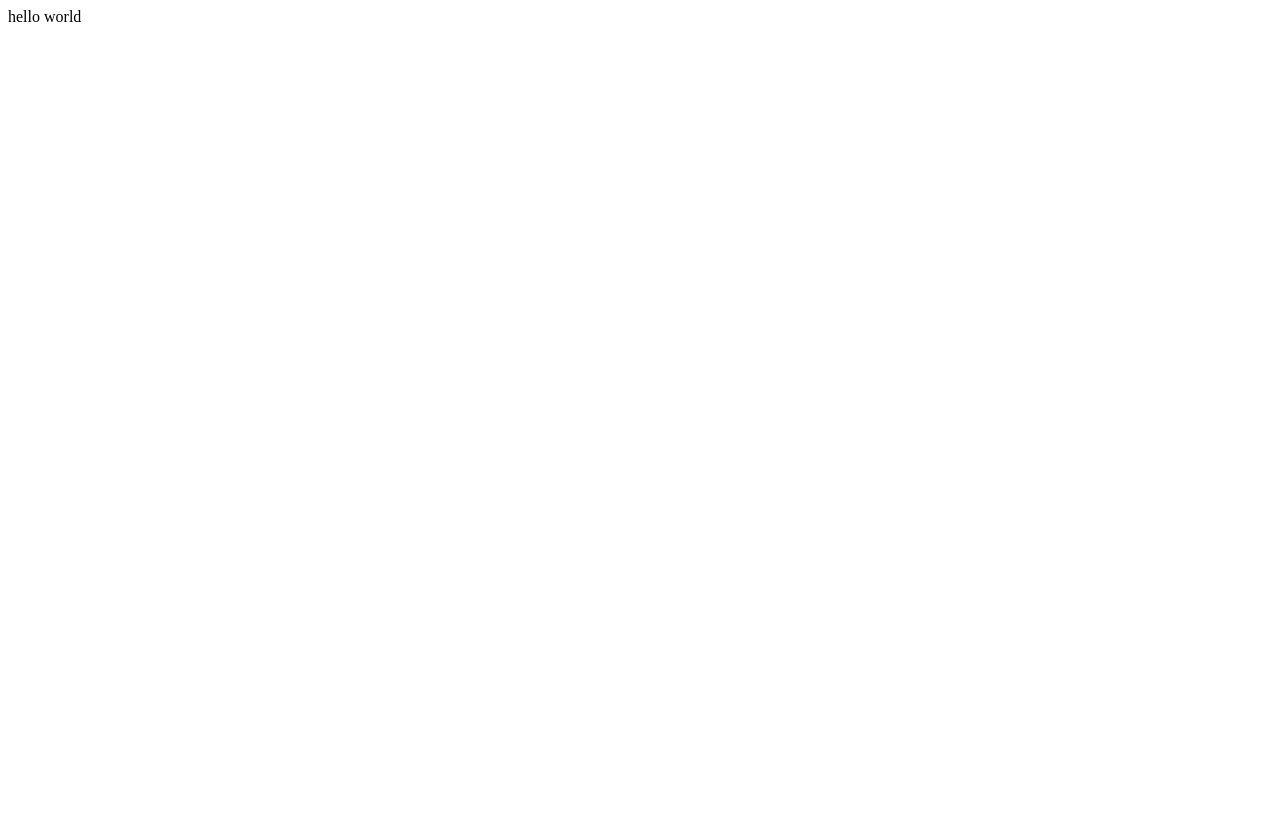
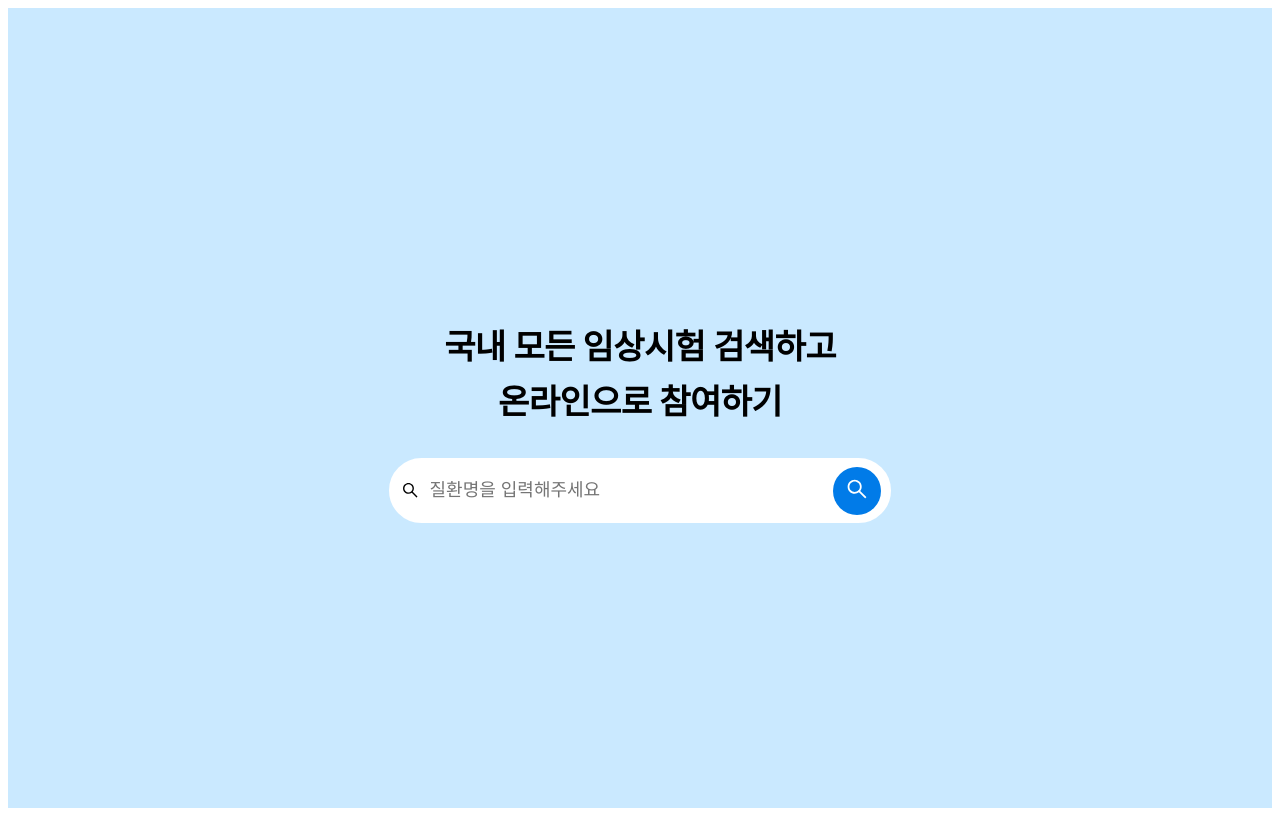
Before and after one commit to es39/wanted-pre-onboarding-11th-4-9, a React (Create React App) app: page / in a window 1280 px wide. Built offline with nearby package versions, Linux system fonts and the light colour scheme.

Commit message:
:lipstick: Design : 메인 화면 구성

```diff
--- a/src/App.tsx
+++ b/src/App.tsx
@@ -1,5 +1,18 @@
-function App() {
-  return <div className="App">hello world</div>;
-}
+import SearchBar from './components/SearchBar';
+import { Container, Content } from './styles/Style';
+
+const App = () => {
+  return (
+    <Container>
+      <Content>
+        <h2>
+          국내 모든 임상시험 검색하고 <br />
+          온라인으로 참여하기
+        </h2>
+        <SearchBar />
+      </Content>
+    </Container>
+  );
+};
 
 export default App;
```
